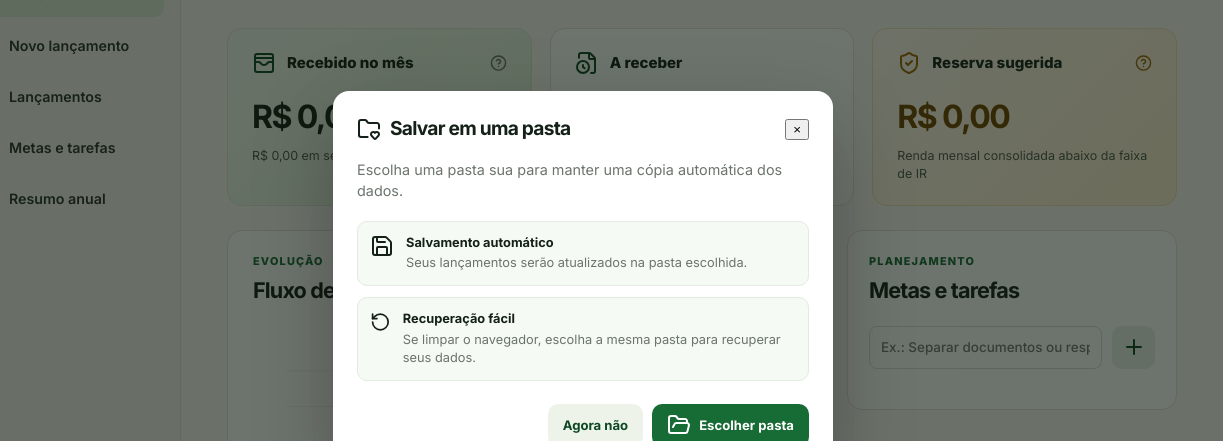
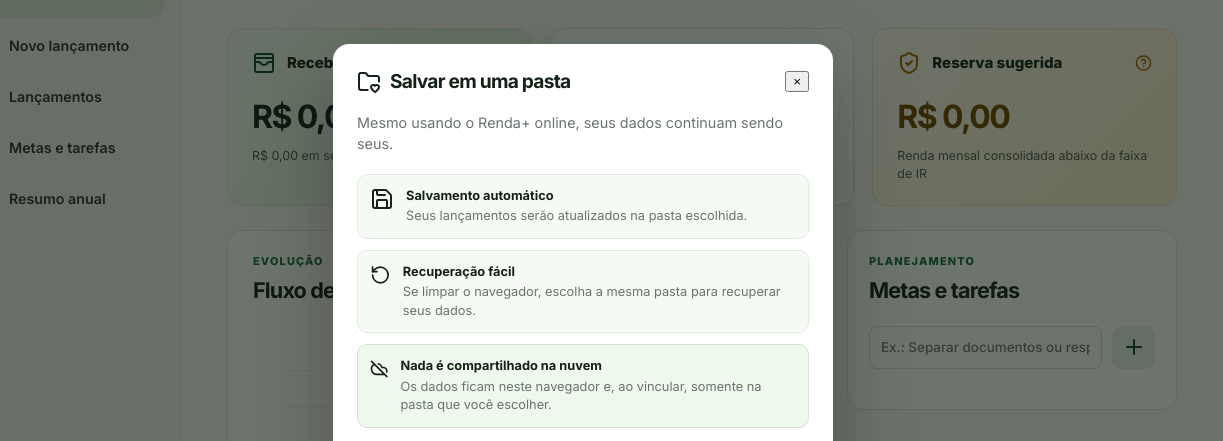
Before and after one commit to ldanilo-ambrosio-so/controle-rendaextra, a plain HTML site: page index.html in a window 1280 px wide. Both pictures are taken after a click on the button "Vincular pasta". Shown: the part 119-560 px from the top of the page, 57-1280 px from the left. Drawn offline with nearby package versions, Linux system fonts and the light colour scheme.

Commit message:
docs: reforça privacidade dos dados locais

```diff
--- a/index.html
+++ b/index.html
@@ -732,6 +732,10 @@
       .folder-benefits span {
         color: var(--muted);
         margin-top: 2px;
+      }
+      .folder-benefits .folder-privacy-note {
+        border-color: #cfe4d0;
+        background: #eef8ed;
       }
       .folder-modal-actions {
         display: flex;
@@ -1359,7 +1363,7 @@
           </button>
         </header>
         <p class="folder-intro">
-          Escolha uma pasta sua para manter uma cópia automática dos dados.
+          Mesmo usando o Renda+ online, seus dados continuam sendo seus.
         </p>
         <div class="folder-benefits">
           <div>
@@ -1378,6 +1382,16 @@
               ><span
                 >Se limpar o navegador, escolha a mesma pasta para recuperar
                 seus dados.</span
+              >
+            </p>
+          </div>
+          <div class="folder-privacy-note">
+            <i data-lucide="cloud-off"></i>
+            <p>
+              <strong>Nada é compartilhado na nuvem</strong
+              ><span
+                >Os dados ficam neste navegador e, ao vincular, somente na pasta
+                que você escolher.</span
               >
             </p>
           </div>
--- a/styles.css
+++ b/styles.css
@@ -722,6 +722,10 @@ footer {
   color: var(--muted);
   margin-top: 2px;
 }
+.folder-benefits .folder-privacy-note {
+  border-color: #cfe4d0;
+  background: #eef8ed;
+}
 .folder-modal-actions {
   display: flex;
   justify-content: flex-end;
```
Also changed, not shown: 1 other file.
